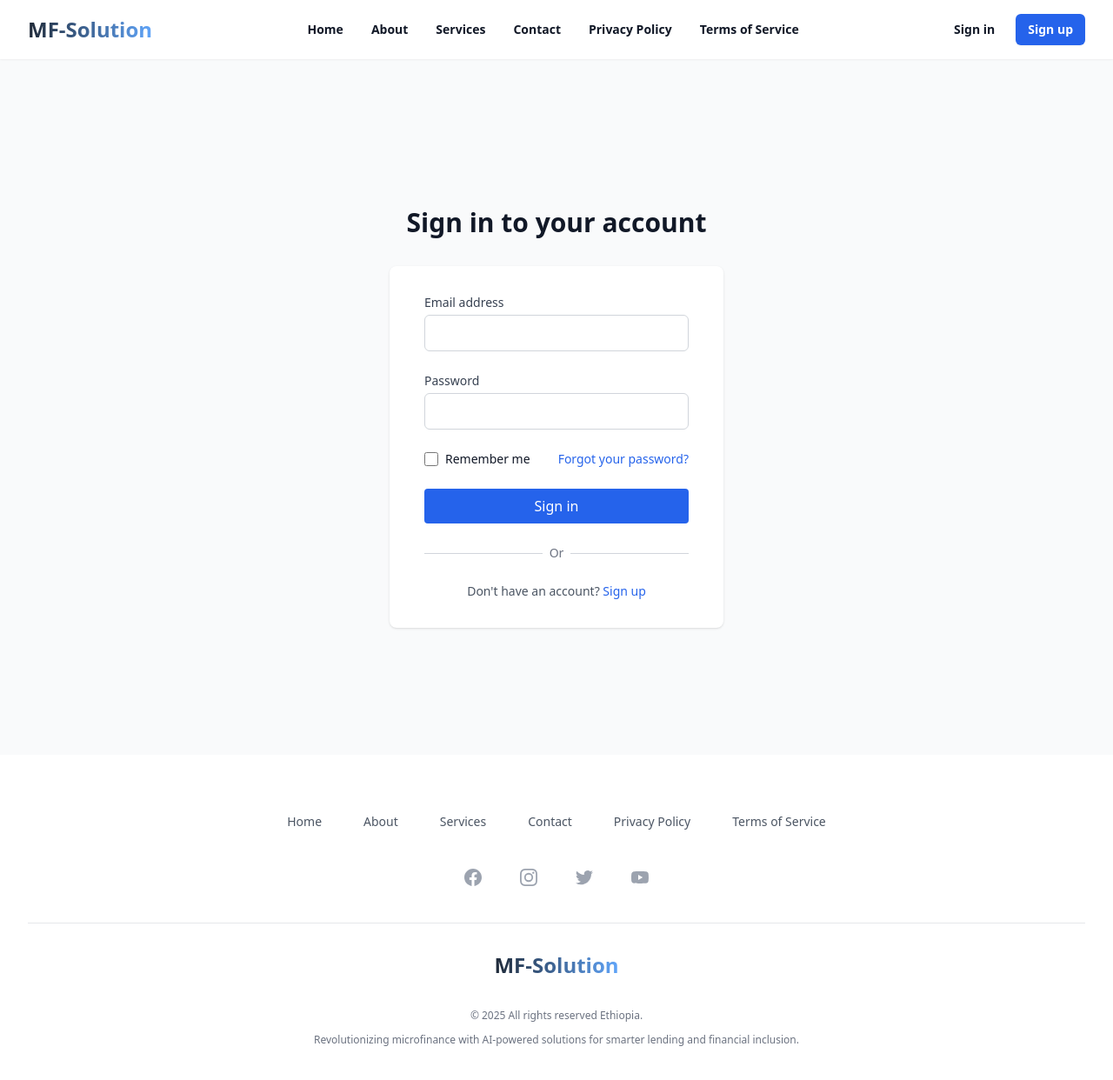
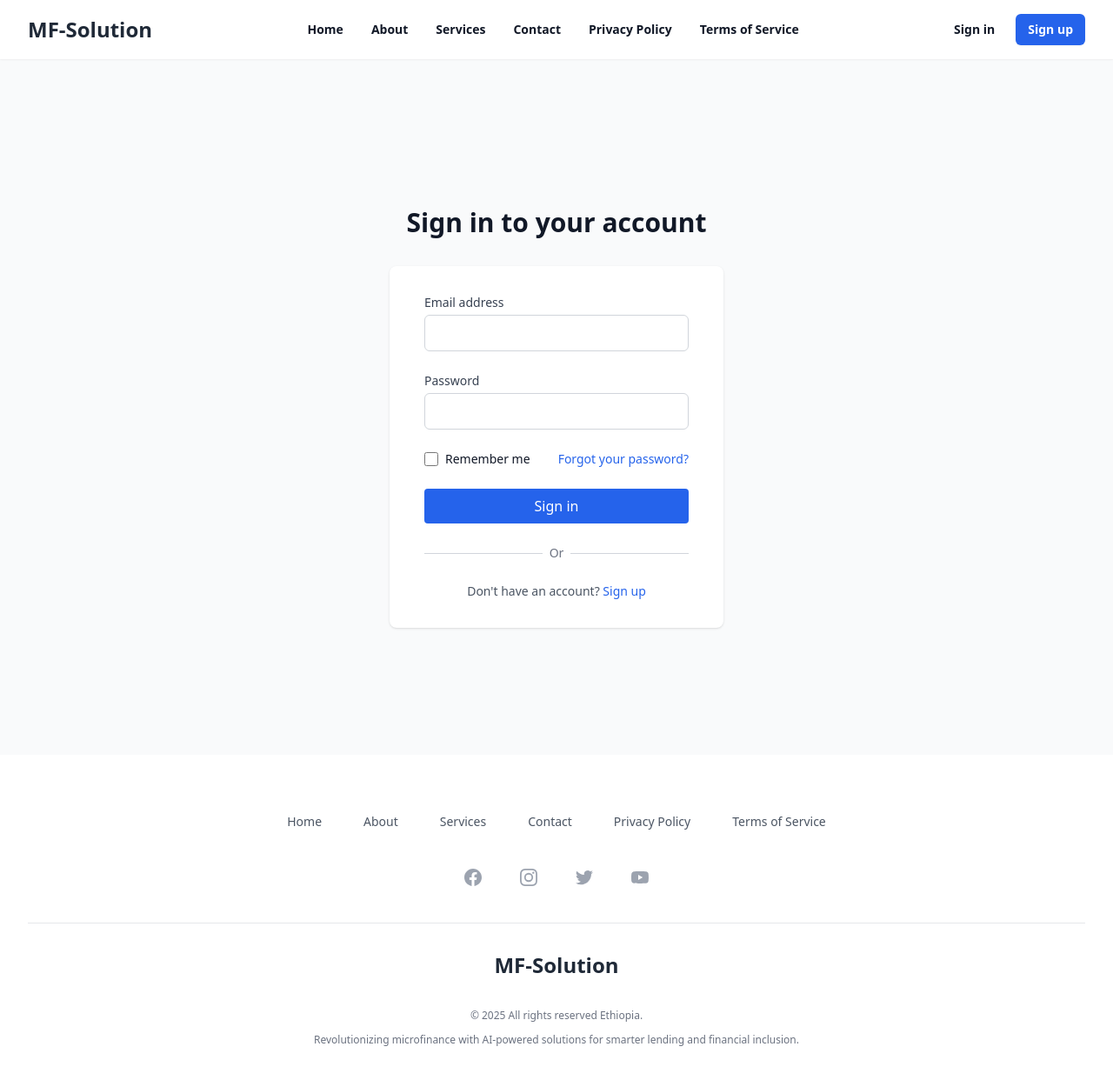
Before and after one commit to mckienzie7/MicroFinance-Solution, a React (Vite) app in the folder microfinance-frontend/: page /login in a window 1280 px wide. Shown: the top 1242 px of the page at 87% size. Built offline with nearby package versions, Linux system fonts and the light colour scheme.

Commit message:
sidebar_auto_close

```diff
--- a/microfinance-frontend/src/components/common/Footer.jsx
+++ b/microfinance-frontend/src/components/common/Footer.jsx
@@ -88,7 +88,7 @@
           <div className="flex items-center justify-center">
             <Link to="/" className="flex items-center">
 
-              <span className="text-2xl font-bold bg-gradient-to-r from-gray-800 to-blue-400 bg-clip-text text-transparent">
+              <span className="text-2xl font-bold  text-gray-800">
                 MF-Solution
               </span>
             </Link>
--- a/microfinance-frontend/src/components/common/Navbar.jsx
+++ b/microfinance-frontend/src/components/common/Navbar.jsx
@@ -40,7 +40,7 @@
           {/* Logo */}
           <div className="flex items-center flex-shrink-0">
             <Link to="/" className="flex items-center">
-              <span className="text-2xl font-bold bg-gradient-to-r from-gray-800 to-blue-400 bg-clip-text text-transparent">
+              <span className="text-2xl font-bold text-gray-800">
                 MF-Solution
               </span>
             </Link>
--- a/microfinance-frontend/src/layouts/AdminLayout.jsx
+++ b/microfinance-frontend/src/layouts/AdminLayout.jsx
@@ -25,11 +25,14 @@
     navigate('/login');
   };
 
+  const handleNavigation = () => {
+    setSidebarOpen(false);
+  };
+
   const navigation = [
     { name: 'Dashboard', href: '/admin/dashboard', icon: HomeIcon },
     { name: 'User Management', href: '/admin/users', icon: UsersIcon },
     { name: 'Savings Control', href: '/admin/savings', icon: BanknotesIcon },
-
     { name: 'Loan Applications', href: '/admin/approve-loans', icon: CreditCardIcon },
     { name: 'Company Balance', href: '/admin/company-balance', icon: ChartBarIcon },
     { name: 'Reports', href: '/admin/reports', icon: ChartBarIcon },
@@ -59,16 +62,12 @@
           </div>
 
           <div className="flex-1 h-0 pt-5 pb-4 overflow-y-auto">
-
             <div className="flex items-center justify-center">
               <Link to="/" className="flex items-center">
-
                 <span className="text-2xl font-bold bg-gradient-to-r from-gray-800 to-blue-400 bg-clip-text text-transparent">
                   MF-Solution
                 </span>
               </Link>
-
-
             </div>
 
             <div className="flex-shrink-0 flex items-center justify-center px-4">
@@ -82,6 +81,7 @@
                 <NavLink
                   key={item.name}
                   to={item.href}
+                  onClick={handleNavigation}
                   className={({ isActive }) =>
                     `sidebar-link ${isActive ? 'active' : ''}`
                   }
@@ -109,7 +109,6 @@
           <div className="flex-1 flex flex-col pt-5 pb-4 overflow-y-auto">
             <div className="flex items-center justify-center">
               <Link to="/" className="flex items-center">
-
                 <span className="text-2xl font-bold bg-gradient-to-r from-gray-800 to-blue-400 bg-clip-text text-transparent">
                   MF-Solution
                 </span>
--- a/microfinance-frontend/src/layouts/UserLayout.jsx
+++ b/microfinance-frontend/src/layouts/UserLayout.jsx
@@ -26,10 +26,13 @@
     navigate('/login');
   };
 
+  const handleNavigation = () => {
+    setSidebarOpen(false);
+  };
+
   const navigation = [
     { name: 'Dashboard', href: '/user/dashboard', icon: HomeIcon },
     { name: 'Savings Account', href: '/user/savings', icon: BanknotesIcon },
-
     { name: 'My Loans', href: '/user/loans', icon: CreditCardIcon },
     { name: 'Loan Repayment', href: '/user/pay-loan', icon: CreditCardIcon },
     { name: 'AI Credit Score', href: '/user/credit-score', icon: DocumentTextIcon },
@@ -59,10 +62,8 @@
           </div>
 
           <div className="flex-1 h-0 pt-5 pb-4 overflow-y-auto">
-
             <div className="flex items-center justify-center">
               <Link to="/" className="flex items-center">
-
                 <span className="text-2xl font-bold bg-gradient-to-r from-gray-800 to-blue-400 bg-clip-text text-transparent">
                   MF-Solution
                 </span>
@@ -71,7 +72,6 @@
 
             <div className="flex-shrink-0 flex items-center justify-center px-4">
               <h1 className="text-xl font-bold">
-
                 <span className="text-gray-900">User</span>
                 <span className="ml-1 text-sm text-gray-500">Portal</span>
               </h1>
@@ -81,6 +81,7 @@
                 <NavLink
                   key={item.name}
                   to={item.href}
+                  onClick={handleNavigation}
                   className={({ isActive }) =>
                     `sidebar-link ${isActive ? 'active' : ''}`
                   }
@@ -94,7 +95,6 @@
 
           <div className="flex-shrink-0 flex border-t border-gray-200 p-4">
             <UserProfileDisplay user={user} onLogout={handleLogout} />
-
           </div>
         </div>
 
@@ -107,10 +107,8 @@
       <div className="hidden md:flex md:w-64 md:flex-col md:fixed md:inset-y-0">
         <div className="flex-1 flex flex-col min-h-0 border-r border-gray-200 bg-white">
           <div className="flex-1 flex flex-col pt-5 pb-4 overflow-y-auto">
-
             <div className="flex items-center justify-center">
               <Link to="/" className="flex items-center">
-
                 <span className="text-2xl font-bold bg-gradient-to-r from-gray-800 to-blue-400 bg-clip-text text-transparent">
                   MF-Solution
                 </span>
@@ -119,7 +117,6 @@
 
             <div className="flex items-center justify-center flex-shrink-0 px-4">
               <h1 className="text-xl font-bold">
-
                 <span className="text-gray-900">User</span>
                 <span className="ml-1 text-sm text-gray-500">Portal</span>
               </h1>
```
Lines whose indentation alone changed are shown as unchanged.
